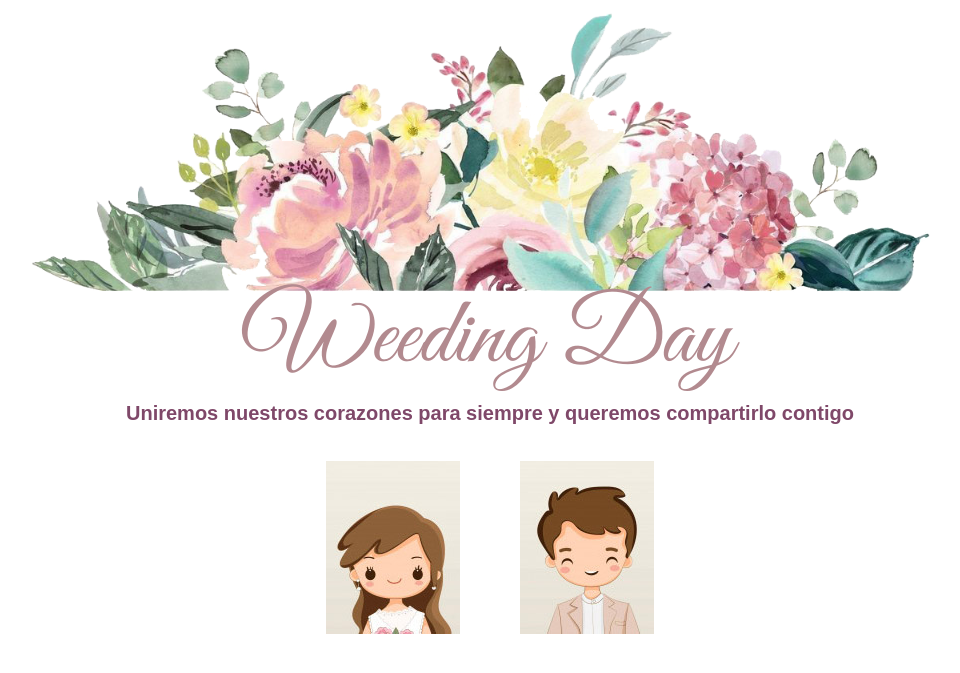
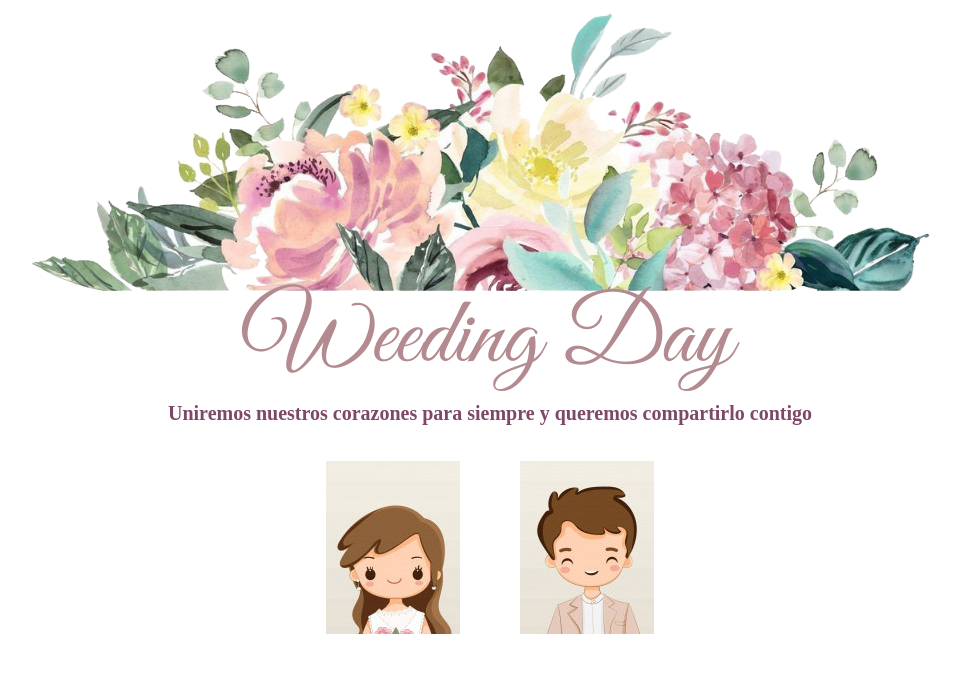
Before and after one commit to LissetteHuilca/weeding_stefy, a PHP site: page / in a window 1280 px wide. Shown: the part 30-703 px from the top of the page, without its empty margins (150-1110 px from the left). Run offline with PHP 8.4, Linux system fonts and the light colour scheme; some web fonts are replaced.

Commit message:
Add files via upload

```diff
--- a/css/estilo_main.css
+++ b/css/estilo_main.css
@@ -18,6 +18,11 @@ body {
 @font-face {
   font-family: fontweeding;
   src: url(fonts/GreatVibes-A7yL.otf);
+}
+
+@font-face {
+  font-family: fontweedingsub;
+  src: url(fonts/CreamyChocolate-MVpXJ.ttf);
 }
 
 h1 > span {
@@ -95,6 +100,7 @@ h1 > span {
   color: #7f4869;
   font-size: 20px;
   padding-top: 30px;
+  font-family: fontweedingsub;
 }
 
 .listas{
```
